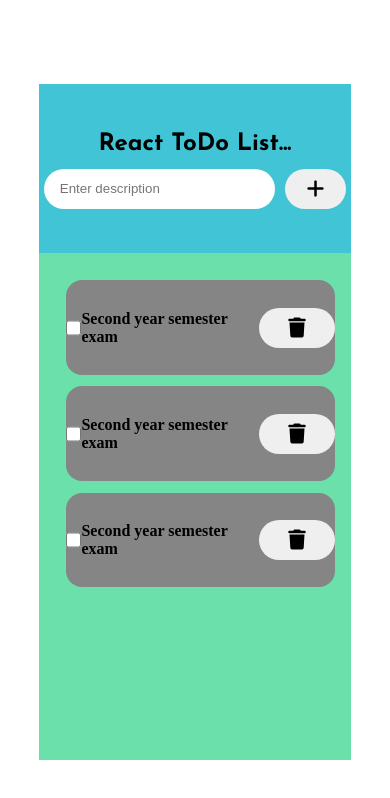
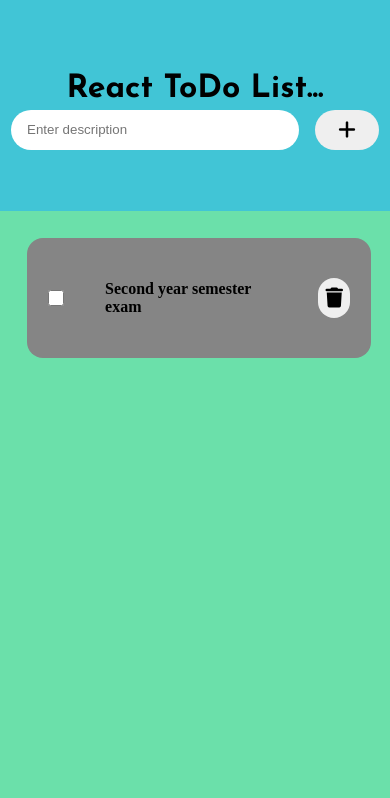
Before and after one commit to NayanUnni95/React-ToDO, a React (Vite) app: page / in a window 390 px wide. Shown: the top 798 px of the page. Built offline with nearby package versions, Linux system fonts and the light colour scheme.

Commit message:
add responsiveness and dynamic div layout

```diff
--- a/src/components/ToDoMain.css
+++ b/src/components/ToDoMain.css
@@ -34,7 +34,7 @@
 }
 .container .wrapper .header h1 {
   margin-top: 1rem;
-  font-family: "Josefin Sans", sans-serif;
+  font-family: 'Josefin Sans', sans-serif;
 }
 .container .wrapper .header .input-div {
   justify-content: space-evenly;
@@ -47,7 +47,7 @@
   outline: none;
   border: none;
 }
-.container .wrapper .header .input-div input[type="text"] {
+.container .wrapper .header .input-div input[type='text'] {
   width: 40rem;
   padding-left: 1rem;
 }
@@ -71,6 +71,14 @@
   border-radius: 1rem;
   justify-content: space-around;
   background-color: rgb(133, 133, 133);
+  overflow: scroll;
+  position: relative;
+}
+.container .wrapper .footer .content::-webkit-scrollbar {
+  display: none;
+}
+.container .wrapper .footer .content .content-data {
+  width: 40rem;
 }
 .container .wrapper .footer .content button {
   width: 5rem;
@@ -86,22 +94,34 @@
   width: 1rem;
   height: 1rem;
 }
-@media (max-width: 1024px)    {
-  .container .wrapper .header .input-div input[type="text"] {
-    width: 50rem;
+@media (max-width: 1024px) {
+  .container .wrapper .footer .content .content-data {
+    width: 25rem;
   }
 }
 @media (max-width: 768px) {
-  .container .wrapper .header .input-div input[type="text"] {
-    width: 15rem;
+  .container .wrapper .footer .content .content-data {
+    width: 26rem;
+  }
+}
+@media (max-width: 768px) {
+  .container .wrapper .footer .content .content-data {
+    width: 10rem;
   }
 }
 @media (max-width: 425px) {
-  .container .wrapper .header h1 {
-    font-size: 1.5rem;
-    margin: 0.5rem;
+  .container .wrapper {
+    width: 100%;
+    height: 100vh;
   }
-  .container .wrapper .header .input-div input[type="text"] {
-    width: 15rem;
+  .container .wrapper .header .input-div input[type='text'] {
+    width: 18rem;
+  }
+  .container .wrapper .footer .content .content-data {
+    width: 50%;
+    overflow-y: scroll;
+  }
+  .container .wrapper .footer .content button {
+    width: 2rem;
   }
 }
--- a/src/components/ToDoMain.jsx
+++ b/src/components/ToDoMain.jsx
@@ -1,39 +1,27 @@
-import "./ToDoMain.css";
+import './ToDoMain.css';
 
 function ToDoMain() {
   return (
     <>
-      <div className="container flex flex-align flex-content">
-        <div className="wrapper flex flex-align flex-content flex-wrap">
-          <div className="header flex flex-align flex-content flex-dir">
+      <div className='container flex flex-align flex-content'>
+        <div className='wrapper flex flex-align flex-content flex-wrap'>
+          <div className='header flex flex-align flex-content flex-dir'>
             <h1>React ToDo List...</h1>
-            <div className="input-div flex">
-              <input type="text" placeholder="Enter description" />
+            <div className='input-div flex'>
+              <input type='text' placeholder='Enter description' />
               <button>
-                <i className="fa-solid fa-plus fa-xl"></i>
+                <i className='fa-solid fa-plus fa-xl'></i>
               </button>
             </div>
           </div>
-          <div className="footer">
-            <div className="content flex flex-align">
-              <input type="checkbox" />
-              <h4>Second year semester exam</h4>
+          <div className='footer'>
+            <div className='content flex flex-align'>
+              <input type='checkbox' />
+              <div className='content-data flex flex-align flex-content'>
+                <h4>Second year semester exam</h4>
+              </div>
               <button>
-                <i className="fa-solid fa-trash fa-xl"></i>
-              </button>
-            </div>
-            <div className="content flex flex-align">
-              <input type="checkbox" />
-              <h4>Second year semester exam</h4>
-              <button>
-                <i className="fa-solid fa-trash fa-xl"></i>
-              </button>
-            </div>
-            <div className="content flex flex-align">
-              <input type="checkbox" />
-              <h4>Second year semester exam</h4>
-              <button>
-                <i className="fa-solid fa-trash fa-xl"></i>
+                <i className='fa-solid fa-trash fa-xl'></i>
               </button>
             </div>
           </div>
```
